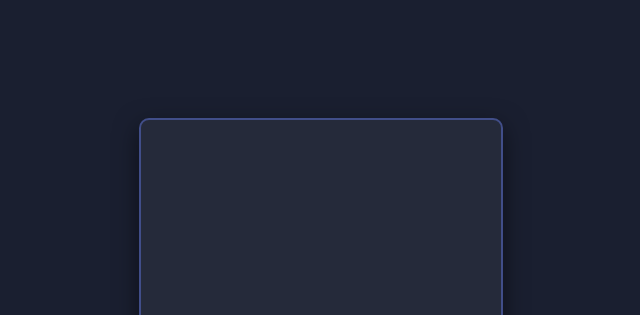
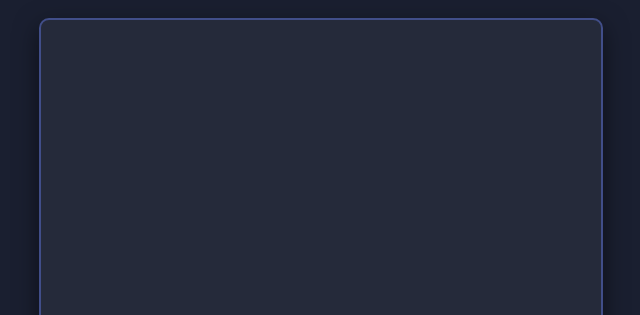
Before and after one commit to ZodiacRL/Web, a plain HTML site: page index.html in a window 1280 px wide. Shown: the top 315 px of the page, without its empty margins (319-959 px from the left). Drawn offline with Linux system fonts and the light colour scheme.

Commit message:
Update index.html

```diff
--- a/index.html
+++ b/index.html
@@ -28,8 +28,8 @@
       top: 50%;
       left: 50%;
       transform: translate(-50%, -50%);
-      width: 360px;
-      height: 560px;
+      width: 560px;
+      height: 760px;
       background: rgba(255, 255, 255, 0.05); /* transparent vertical cube */
       border: 2px solid rgba(107, 134, 255, 0.4); /* stroke slightly clearer than #6b86ff */
       box-shadow: 0 8px 25px rgba(0, 0, 0, 0.5); /* subtle shadow effect */
```
